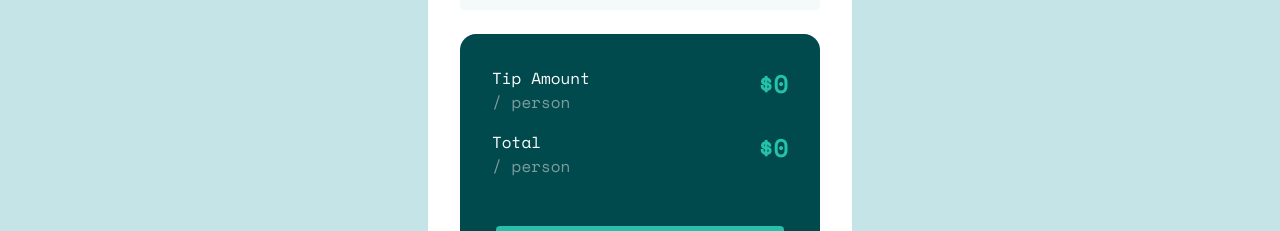
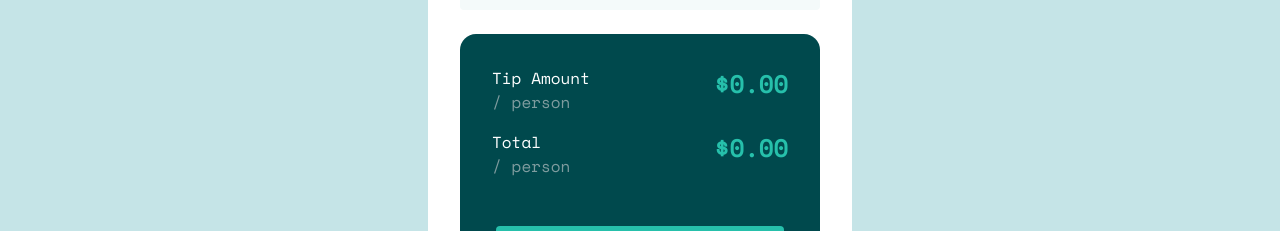
Before and after one commit to carlosaqf/tip-calculator, a React (Create React App) app: page / in a window 1280 px wide. Shown: the part 448-679 px from the top of the page. Built offline with nearby package versions, Linux system fonts and the light colour scheme.

Commit message:
Set defaults for tip and amount within amount container.

```diff
--- a/src/components/Amount/amount.tsx
+++ b/src/components/Amount/amount.tsx
@@ -12,8 +12,8 @@ const Amount: FC<AmountProps> = (props) => {
 	const { children } = props;
 	const { billValue, numPeople, tipPercentage } = props;
 
-	let tipAmountPerPerson = 0;
-	let totalPerPerson = 0;
+	let tipAmountPerPerson;
+	let totalPerPerson;
 
 	if (billValue && numPeople && tipPercentage){
 		tipAmountPerPerson = Number(((billValue * (tipPercentage / 100)) / numPeople).toFixed(2));
@@ -26,13 +26,13 @@ const Amount: FC<AmountProps> = (props) => {
 				<p>Tip Amount</p>
 				<p className='person'>/ person</p>
 			</div>
-			<h2 className='price-one'>${tipAmountPerPerson}</h2>
+			<h2 className='price-one'>${tipAmountPerPerson ? tipAmountPerPerson : `0.00`}</h2>
 
 			<div className='total'>
 				<p>Total</p>
 				<p className='person'>/ person</p>
 			</div>
-			<h2 className='price-two'>${totalPerPerson}</h2>
+			<h2 className='price-two'>${totalPerPerson ? totalPerPerson : `0.00`}</h2>
 			{ children }
 		</AmountContainer>
 	)
```
